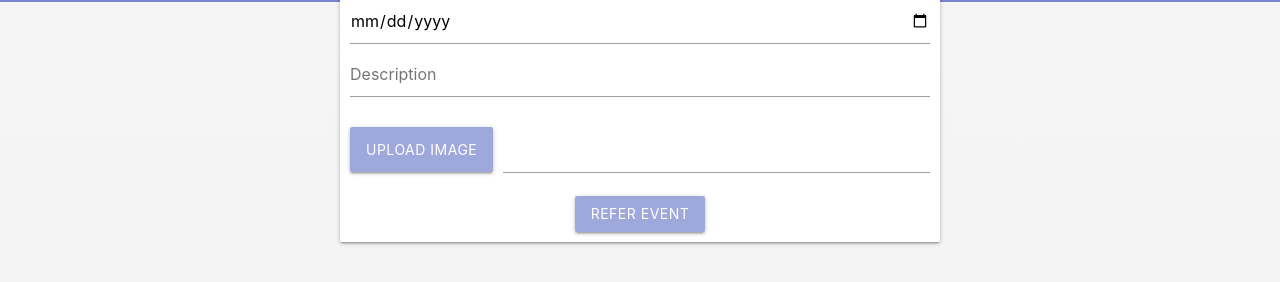
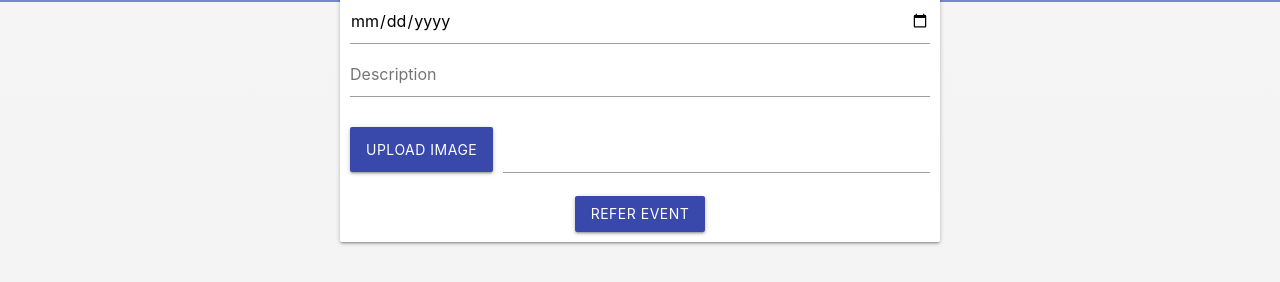
Before and after one commit to 1712danish/workera_frontend, a React (Create React App) app: page /refer in a window 1280 px wide. Shown: the part 287-569 px from the top of the page. Built offline with nearby package versions, Linux system fonts and the light colour scheme; no server answers; a web font is replaced by a local one.

Commit message:
correction in referevent

```diff
--- a/src/component/referEvent.js
+++ b/src/component/referEvent.js
@@ -43,10 +43,12 @@ function Enter() {
 
   function myPost() {
 
+
     const data = new FormData();
     data.append("file",image);
     data.append("upload_preset","goodera");
     data.append("cloud_name","danish1712");
+
 
 
     fetch("https://api.cloudinary.com/v1_1/danish1712/image/upload",{
@@ -65,7 +67,11 @@ function Enter() {
       ).catch(err=>{
         console.log(err);
       })
+      if(!url){
 
+          M.toast({ html: "Please provide all the details"});
+
+      }
 
 
   }
@@ -110,7 +116,7 @@ function Enter() {
         />
 
         <div class="file-field input-field">
-          <div class="btn #9fa8da indigo lighten-3">
+          <div class="btn #3949ab indigo darken-1">
             <span>Upload Image</span>
             <input type="file" onChange={(e) => setImage(e.target.files[0])} />
           </div>
@@ -121,7 +127,7 @@ function Enter() {
 
         <button
           onClick={() => myPost()}
-          className="btn waves-effect waves-light #9fa8da indigo lighten-3
+          className="btn #3949ab indigo darken-1
 
         "
           type="submit"
```
